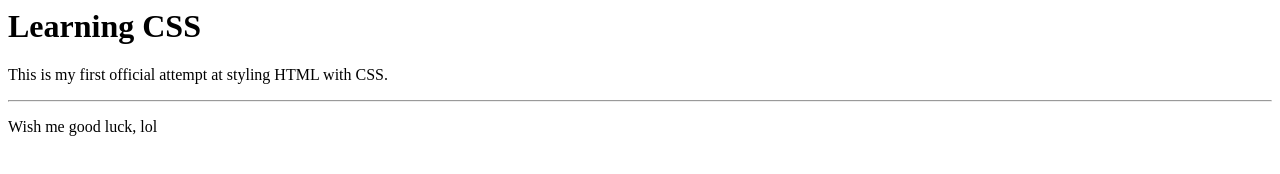
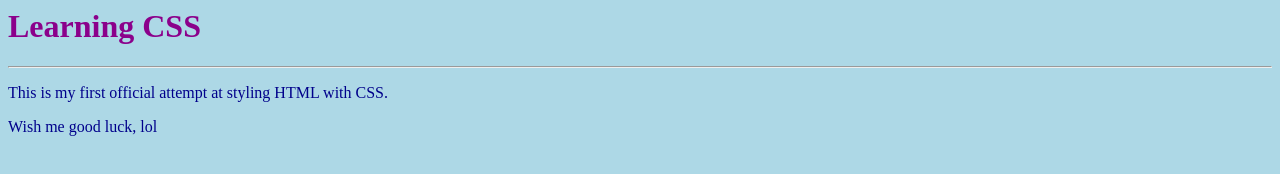
Before and after one commit to grove2999/learning-css, a plain HTML site: page index.html in a window 1280 px wide. Drawn offline with Linux system fonts and the light colour scheme.

Commit message:
Add some colors with css

```diff
--- a/index.html
+++ b/index.html
@@ -8,8 +8,8 @@
             <title>Learning CSS</title>
         </head>
         <body>
-            <h1>Learning CSS</h1>
-            <p>This is my first official attempt at styling HTML with CSS.</p><hr />
+            <h1>Learning CSS</h1><hr />
+            <p>This is my first official attempt at styling HTML with CSS.</p>
             <p>Wish me good luck, lol</p>
         </body>
     </html>
--- a/styles.css
+++ b/styles.css
@@ -0,0 +1,11 @@
+body {
+    background-color: lightblue;
+}
+
+p {
+    color: darkblue;
+}
+
+h1 {
+    color: darkmagenta;
+}
```
